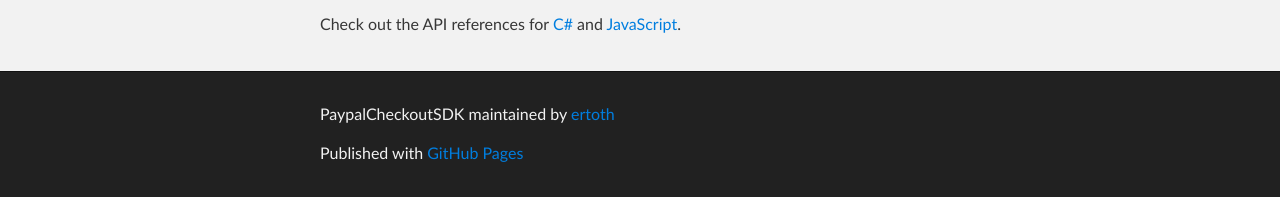
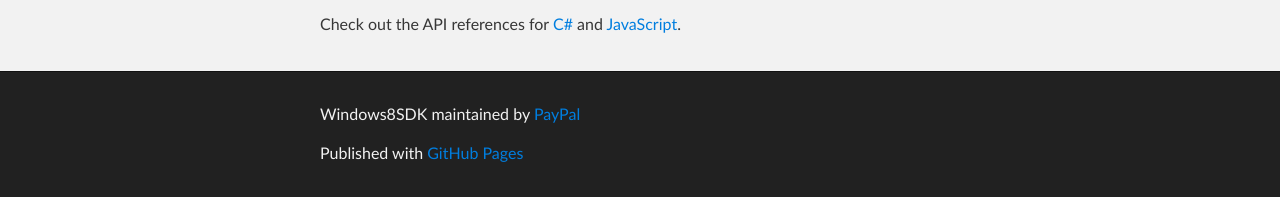
Before and after one commit to AFSolutions/Windows8SDK, a Jekyll site: the page built from index.html, in a window 1280 px wide. Shown: the part 1280-1477 px from the top of the page. Built offline with Jekyll 4.4.1, drawn with Linux system fonts in a browser that asks for light colours; Markdown is read by kramdown in place of the engine named in the settings.

Commit message:
Fixing footer link

```diff
--- a/_includes/footer.html
+++ b/_includes/footer.html
@@ -1,8 +1,7 @@
-
 <!-- FOOTER  -->
 <div id="footer_wrap" class="outer">
   <footer class="inner">
-    <p class="copyright">PaypalCheckoutSDK maintained by <a href="https://github.paypal.com/ertoth">ertoth</a></p>
+    <p class="copyright">Windows8SDK maintained by <a href="https://github.com/paypal">PayPal</a></p>
     <p>Published with <a href="http://pages.github.com">GitHub Pages</a></p>
   </footer>
 </div>
```
